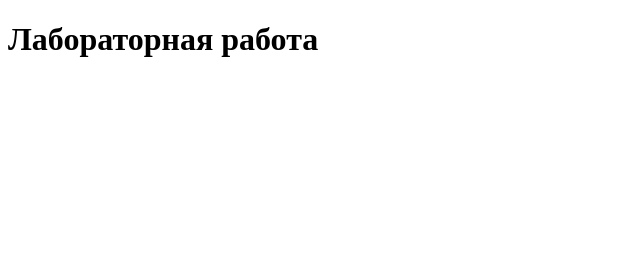
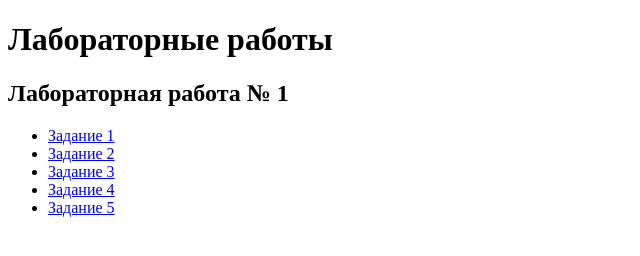
Before and after one commit to Semenovaanzhelika31/Semenovaanzhelika31.github.io, a plain HTML site: page index.html in a window 1280 px wide. Shown: the whole page, without its empty margins (0-640 px from the left). Drawn offline with Linux system fonts and the light colour scheme.

Commit message:
Update index.html

```diff
--- a/index.html
+++ b/index.html
@@ -3,9 +3,18 @@
 <head>
     <meta charset="UTF-8">
     <meta name="viewport" content="width=device-width, initial-scale=1.0">
-    <title>Document</title>
+    <title>HTML&amp;CSS</title>
 </head>
 <body>
-    <h1>Лабораторная работа</h1>
+    <h1>Лабораторные работы</h1>
+
+<h2>Лабораторная работа № 1</h2>
+<ul>
+    <li><a href="lab1/lab1_1.html">Задание 1</a></li>
+    <li><a href="lab1/lab1_2.html">Задание 2</a></li>
+    <li><a href="lab1/lab1_3.html">Задание 3</a></li>
+    <li><a href="lab1/l3_4.html">Задание 4</a></li>
+    <li><a href="lab1/lab1_5.html">Задание 5</a></li>
+</ul>
 </body>
 </html>
```
